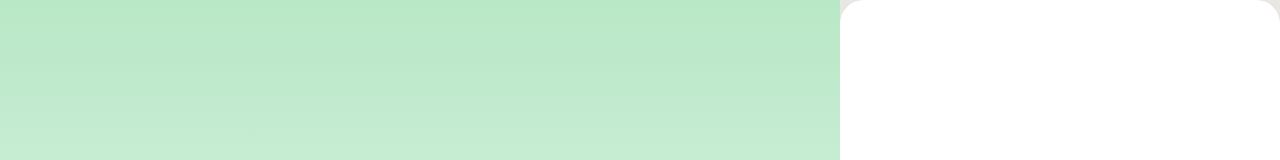
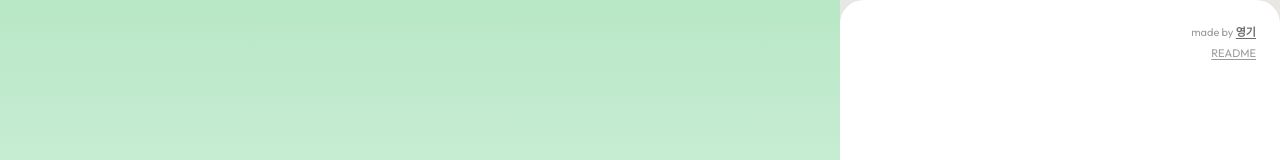
Before and after one commit to Giyoul/how-to-use-i, a Next.js app: page / in a window 1280 px wide. Shown: the top 160 px of the page. Built offline with nearby package versions, Linux system fonts and the light colour scheme.

Commit message:
feat: add 'made by 영기' with GitHub and README links on landing page

```diff
--- a/app/page.tsx
+++ b/app/page.tsx
@@ -41,9 +41,33 @@ export default function OnboardingPage() {
 
       {/* Login Card */}
       <section
-        className="flex flex-col gap-4 px-7 pt-8 pb-12 bg-white md:w-[440px] md:justify-center md:py-16 md:px-12"
+        className="relative flex flex-col gap-4 px-7 pt-8 pb-12 bg-white md:w-[440px] md:justify-center md:py-16 md:px-12"
         style={{ borderRadius: "24px 24px 0 0" }}
       >
+        {/* Made by */}
+        <div className="absolute top-6 right-6 flex flex-col items-end gap-1">
+          <span className="text-[#9C9B99]" style={{ fontSize: 11 }}>
+            made by{" "}
+            <a
+              href="https://github.com/Giyoul"
+              target="_blank"
+              rel="noopener noreferrer"
+              className="text-[#6D6C6A] font-semibold underline underline-offset-2"
+            >
+              영기
+            </a>
+          </span>
+          <a
+            href="https://github.com/Giyoul/how-to-use-i#readme"
+            target="_blank"
+            rel="noopener noreferrer"
+            className="text-[#9C9B99] underline underline-offset-2"
+            style={{ fontSize: 11 }}
+          >
+            README
+          </a>
+        </div>
+
         <h2
           className="text-[#1A1918] font-bold"
           style={{ fontSize: 24, letterSpacing: -0.3 }}
```
